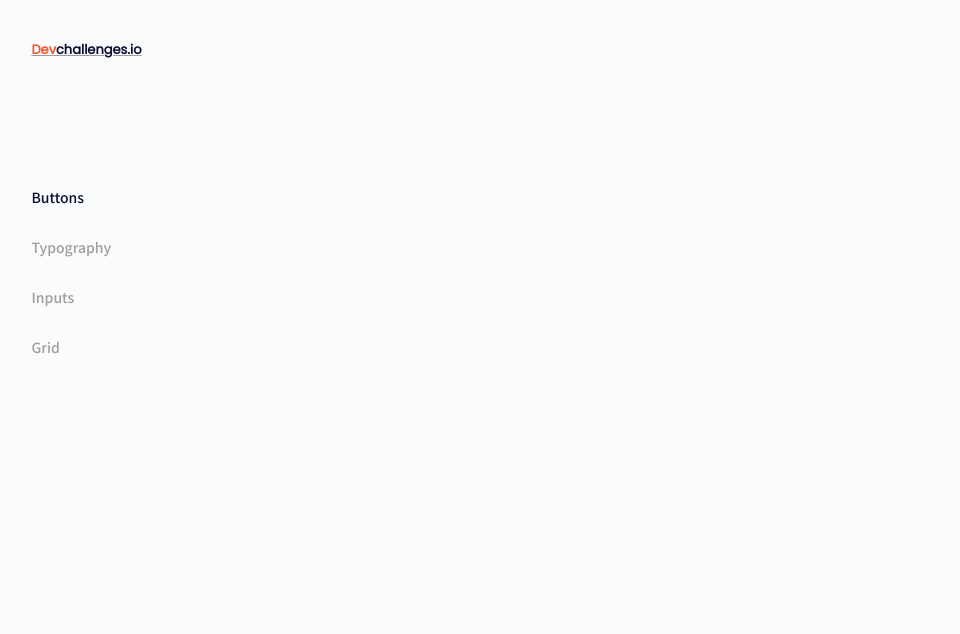
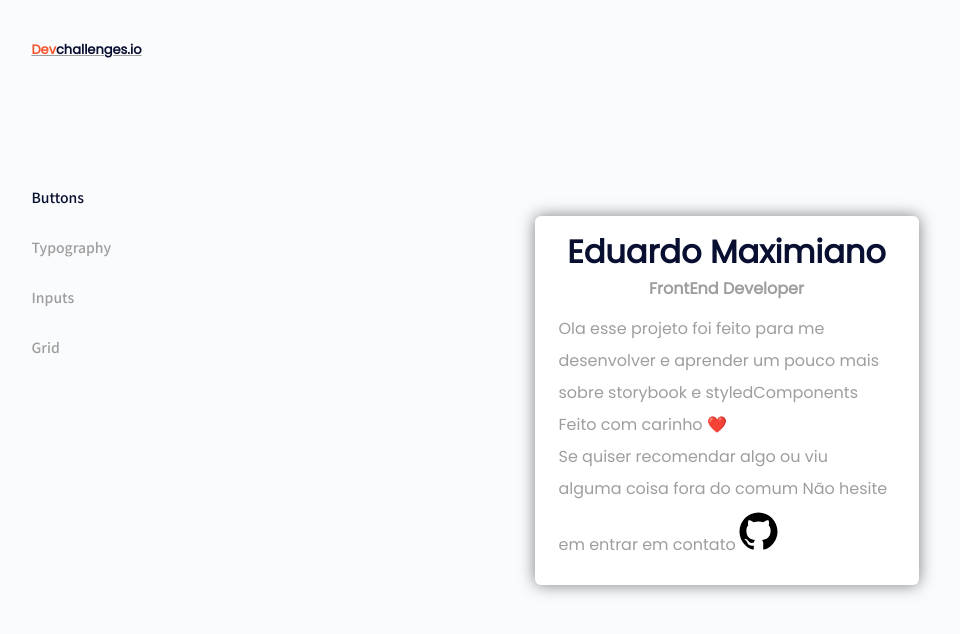
Before and after one commit to MaximianoEduardo/component-challenge, a React (Create React App) app: page / in a window 1280 px wide. Before the commit this address led to /home. Shown: the top 634 px of the page, without its empty margins (32-992 px from the left). Built offline with nearby package versions, Linux system fonts and the light colour scheme.

Commit message:
🔥 Home Component 🔥

```diff
--- a/src/components/Home/index.tsx
+++ b/src/components/Home/index.tsx
@@ -1,11 +1,32 @@
 import React from 'react';
-
-import { Container } from './styles';
+import git from '../../images/github.svg'
+import { Container, TitleWrapper, Title , Description} from './styles';
 
 const Home: React.FC = () => {
   return (
     <Container>
-      <h1>Home</h1>
+      <TitleWrapper>
+        <Title>
+          Eduardo Maximiano
+          <span>
+            FrontEnd Developer
+          </span>
+        </Title>
+        <Description>
+          <p>
+            Ola esse projeto foi feito para me desenvolver e aprender um pouco mais sobre storybook e styledComponents
+          <br/>
+          Feito com carinho ❤️
+          <br/>
+          Se quiser recomendar algo ou viu alguma coisa fora do comum Não hesite em entrar em contato
+            <a href="https://github.com/MaximianoEduardo/component-challenge/issues">
+            <img src={git} alt="issue git hub"/>
+            </a>
+          </p>
+
+        </Description>
+      </TitleWrapper>
+
     </Container>
   );
 };
--- a/src/components/Home/styles.ts
+++ b/src/components/Home/styles.ts
@@ -2,4 +2,53 @@ import styled from 'styled-components';
 
 export const Container = styled.div`
 
+  display: flex;
+  align-items: center;
+  justify-content: center;
+  width: 100%;
+  height: auto;
+
+
 `;
+
+export const TitleWrapper = styled.div`
+  display: flex;
+  background: #FFF;
+  width: 100%;
+  max-width: 30vw;
+  height: auto;
+  border-radius: 6px;
+  padding: 12px;
+  justify-content: center;
+  -webkit-box-shadow: 0px 0px 16px 0px rgba(0,0,0,0.5);
+  -moz-box-shadow: 0px 0px 16px 0px rgba(0,0,0,0.5);
+  box-shadow: 0px 0px 16px 0px rgba(0,0,0,0.5);
+  flex-direction: column;
+`
+
+export const Title = styled.h1`
+  display: flex;
+  flex-direction: column;
+  align-items: center;
+  color: var(--active);
+  font-weight: 600;
+  span{
+    font-size: 16px;
+  }
+`
+
+export const Description = styled.div`
+  display: flex;
+  width: 100%;
+  height: auto;
+  border-radius: 6px;
+  padding: 12px;
+  justify-content: center;
+  flex-direction: column;
+  line-height: 32px;
+  a > img{
+    padding-top: 7px;
+    width: 45px;
+    height: 45px;
+  }
+`
--- a/src/components/Layout/index.tsx
+++ b/src/components/Layout/index.tsx
@@ -16,7 +16,6 @@ const Layout: React.FC = () => {
       <Router>
         <Sidebar />
           <Switch>
-           <Redirect exact from="/" to="/home" />
             <Route exact path="/">
               <Home />
             </Route>
```
Also changed, not shown: src/images/github.svg (added).
